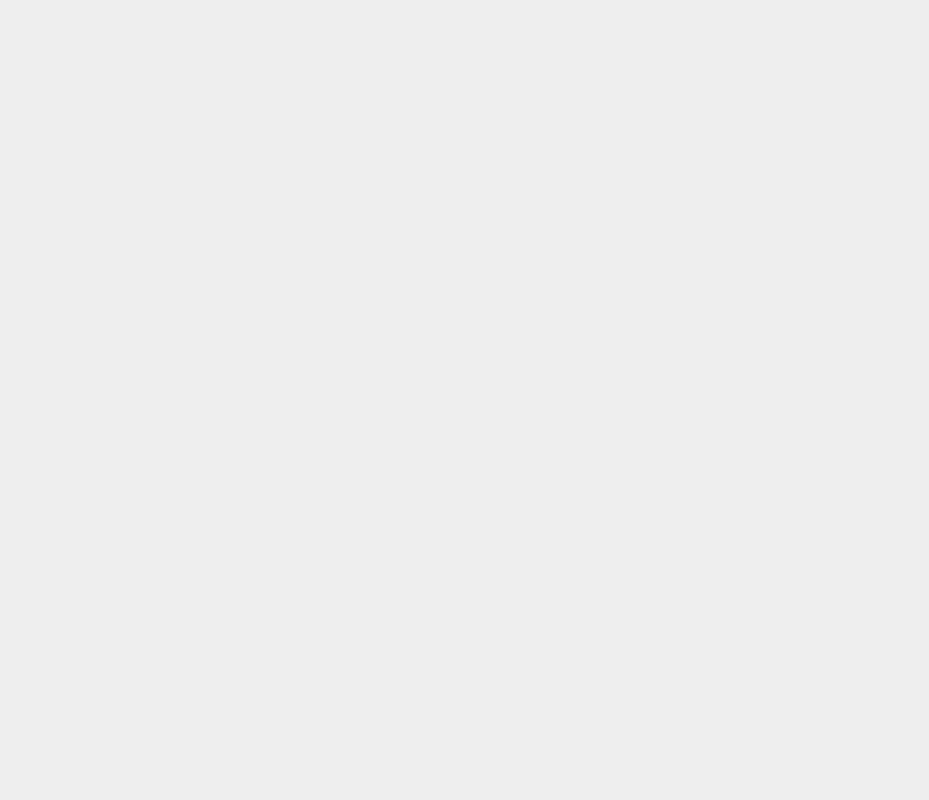
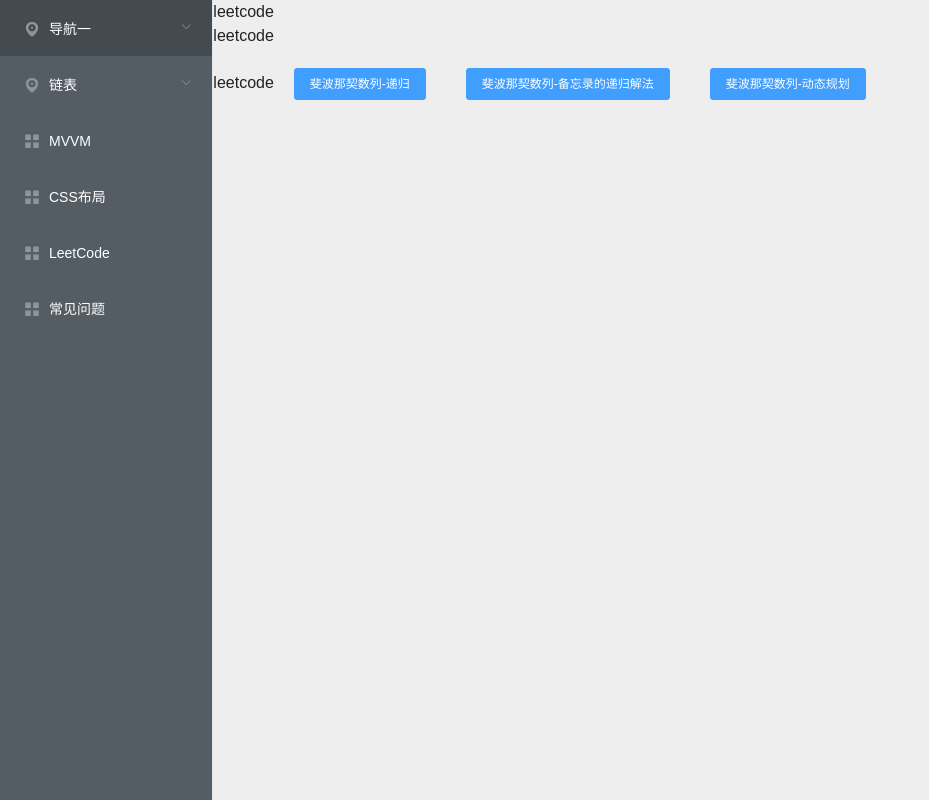
Before and after one commit to hahahahahahahha/data-structure, a Vue app: page /#/leetcode in a window 1280 px wide. Shown: the whole page, without its empty margins (0-929 px from the left). Built offline with nearby package versions, Linux system fonts and the light colour scheme.

Commit message:
feat:重命名

```diff
--- a/src/components/nav-menu.vue
+++ b/src/components/nav-menu.vue
@@ -50,7 +50,7 @@
           <span slot="title">CSS布局</span>
         </el-menu-item>
 
-        <el-menu-item index="4" @click="gotoRouter('/leeteCode')">
+        <el-menu-item index="4" @click="gotoRouter('/leetcode')">
           <i class="el-icon-menu"></i>
           <span slot="title">LeetCode</span>
         </el-menu-item>
--- a/src/router/index.js
+++ b/src/router/index.js
@@ -42,8 +42,8 @@
         component: () => import('@/views/nav-item/nav-common-question')
       },
       {
-        path: 'leeteCode',
-        name: 'leeteCode',
+        path: 'leetcode',
+        name: 'leetcode',
         component: () => import('@/views/nav-item/nav-leete-code')
       },
       {
--- a/src/views/nav-item/nav-leete-code.vue
+++ b/src/views/nav-item/nav-leete-code.vue
@@ -1,12 +1,12 @@
 <template>
   <div class="container">
     <div>
-      LeeteCode
+      leetcode
     </div>
     <p>
-      LeeteCode
+      leetcode
     </p>
-    <span>LeeteCode</span>
+    <span>leetcode</span>
     <el-button class="margin-btn" type="primary" size="small" @click="test1Click">斐波那契数列-递归</el-button>
     <el-button class="margin-btn" type="primary" size="small" @click="test2Click">斐波那契数列-备忘录的递归解法</el-button>
     <el-button class="margin-btn" type="primary" size="small" @click="test3Click">斐波那契数列-动态规划</el-button>
@@ -15,7 +15,7 @@
 
 <script>
 export default {
-  name: 'NavLeeteCode',
+  name: 'Navleetcode',
   components: {},
   mixin: {},
   directives: {},
```
